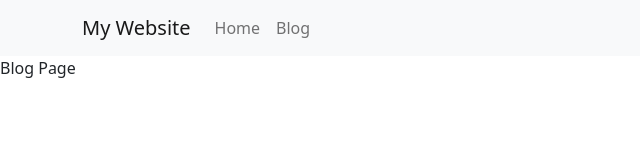
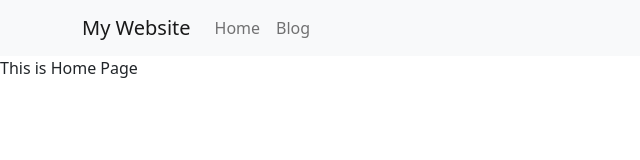
Before and after one commit to minkesh/personal-website-demo, a React (Create React App) app: page /blog in a window 1280 px wide. Shown: the top 160 px of the page, without its empty margins (0-640 px from the left). Built offline with nearby package versions, Linux system fonts and the light colour scheme.

Commit message:
fixed routes

```diff
--- a/src/App.js
+++ b/src/App.js
@@ -11,8 +11,11 @@ function App() {
     <BrowserRouter>
       <Menu />
       <Routes>
-        {['/home', '/'].map((path) => <Route path={path} element={<Home />} />) }
-        <Route path='/blog' element={<BlogPage />} />
+        <Route path='/' element={<Home />}>
+          <Route path={'/home'} element={<Home />} />
+          <Route path='/blog' element={<BlogPage />} />
+        </Route>
+
         <Route index element={<Home />} />
       </Routes>
     </BrowserRouter>
```
